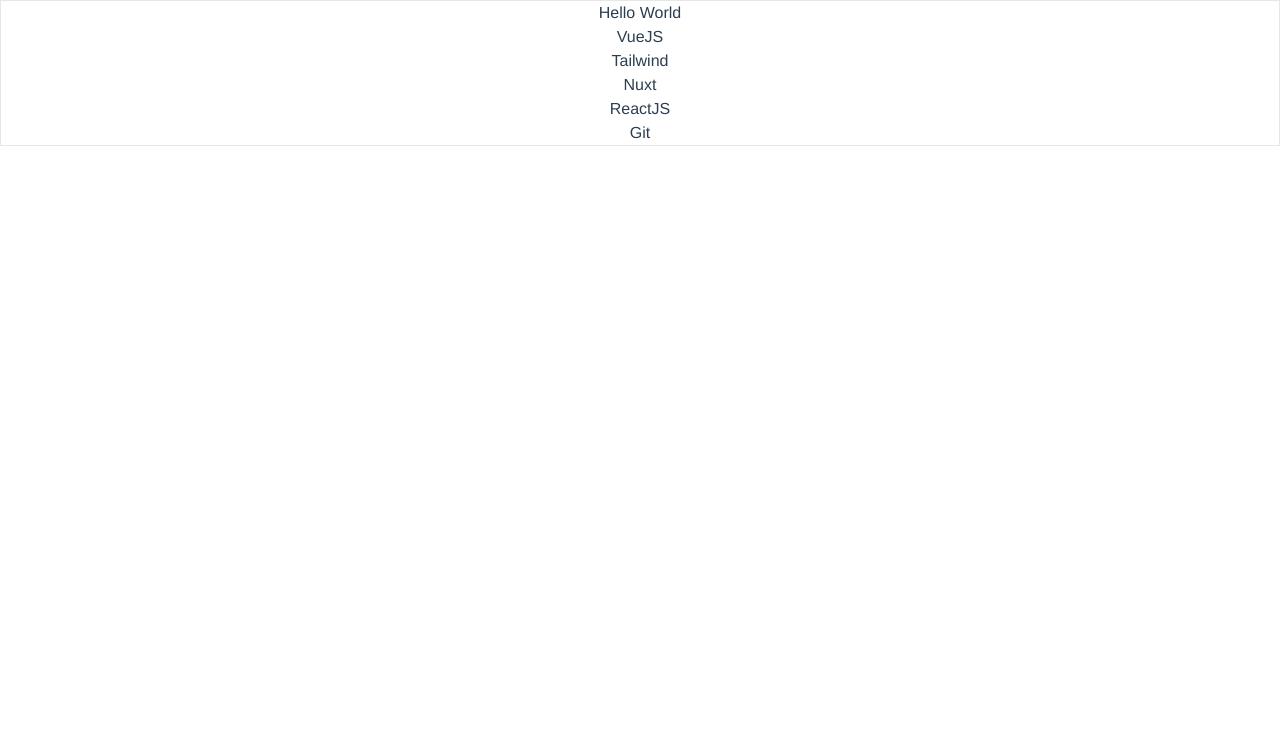
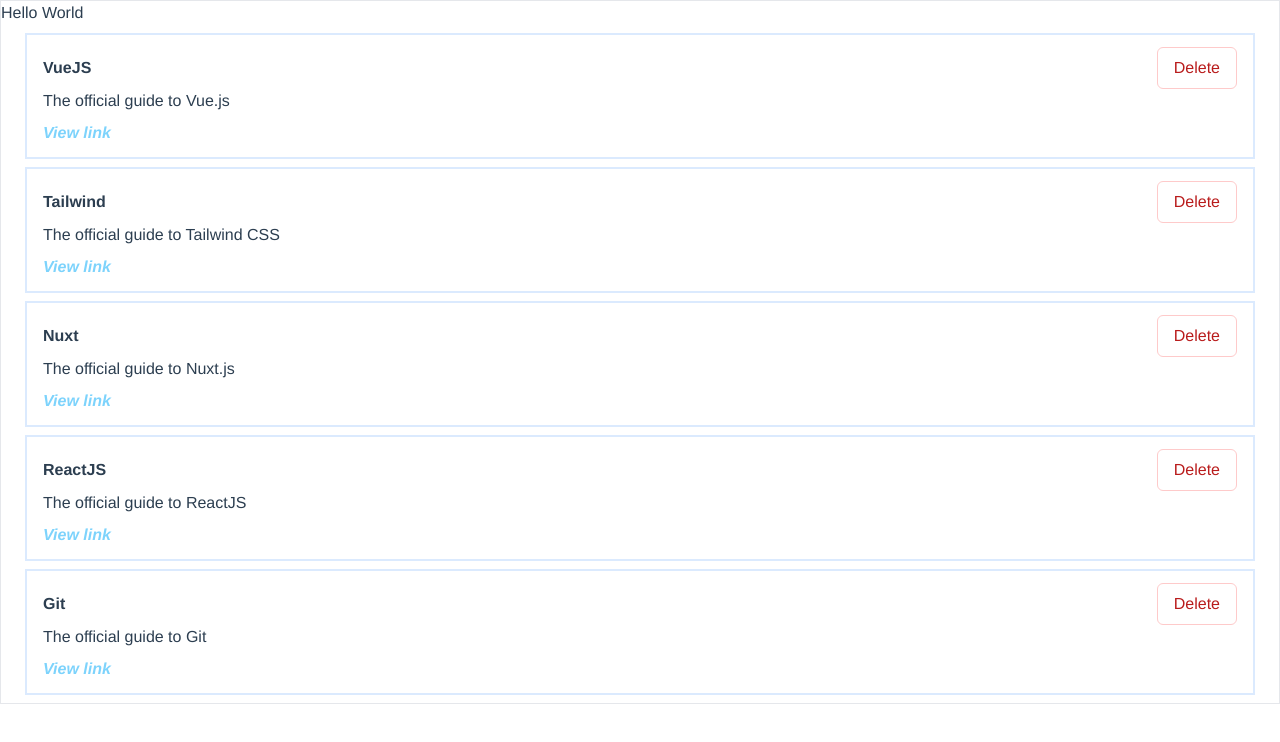
Before and after one commit to emilydaykin/dev-res, a Vue app: page / in a window 1280 px wide. Shown: the top 742 px of the page. Built offline with nearby package versions, Linux system fonts and the light colour scheme.

Commit message:
added template data and split component out

```diff
--- a/src/App.vue
+++ b/src/App.vue
@@ -1,25 +1,35 @@
 <template>
   <div class="border">
     <h1>Hello World</h1>
-    <ul >
-      <li v-for="resource in storedResources" v-bind:key="resource.id">{{ resource.title }}</li>
+    <ul>
+      <dev-resources
+        v-for="resource in storedResources"
+        v-bind:key="resource.id"
+        :title="resource.title"
+        :description="resource.description"
+        :link="resource.link"
+      ></dev-resources>
     </ul>
   </div>
 
 </template>
 
 <script>
+import DevResources from './components/dev-resources/DevResources.vue'
 
 export default {
   name: 'App',
+  components: {
+    DevResources
+  },
   data() {
     return {
       storedResources: [
-        {id: 1, title: 'VueJS', description: 'The official guide to Vue.js', url: 'https://vuejs.org'},
-        {id: 2, title: 'Tailwind', description: 'The official guide to Tailwind CSS', url: 'https://tailwindcss.com/'},
-        {id: 3, title: 'Nuxt', description: 'The official guide to Nuxt.js', url: 'https://nuxtjs.org/'},
-        {id: 4, title: 'ReactJS', description: 'The official guide to ReactJS', url: 'https://react.dev/'},
-        {id: 5, title: 'Git', description: 'The official guide to Git', url: 'https://git-scm.com/'},
+        {id: 1, title: 'VueJS', description: 'The official guide to Vue.js', link: 'https://vuejs.org'},
+        {id: 2, title: 'Tailwind', description: 'The official guide to Tailwind CSS', link: 'https://tailwindcss.com/'},
+        {id: 3, title: 'Nuxt', description: 'The official guide to Nuxt.js', link: 'https://nuxtjs.org/'},
+        {id: 4, title: 'ReactJS', description: 'The official guide to ReactJS', link: 'https://react.dev/'},
+        {id: 5, title: 'Git', description: 'The official guide to Git', link: 'https://git-scm.com/'},
       ]
     }
   }
@@ -32,7 +42,6 @@
   font-family: Avenir, Helvetica, Arial, sans-serif;
   -webkit-font-smoothing: antialiased;
   -moz-osx-font-smoothing: grayscale;
-  text-align: center;
   color: #2c3e50;
 }
 </style>
--- /dev/null
+++ b/src/components/dev-resources/DevResources.vue
@@ -0,0 +1,20 @@
+<template>
+  <li class="border-2 border-blue-100 my-2 mx-6 px-4 py-3">
+    <div >
+      <header class="flex items-center justify-between">
+        <h3 class="font-bold">{{title}}</h3>
+        <button class="border py-2 px-4 rounded-md border-red-200 text-red-700 hover:bg-red-100 transition">Delete</button>
+      </header>
+    </div>
+    <p>{{description}}</p>
+    <nav class="mt-2">
+      <a :href="link" target="_blank" class="text-sky-300 font-bold italic">View link</a>
+    </nav>
+  </li>
+</template>
+
+<script>
+export default {
+  props: ['title', 'description', 'link'],
+}
+</script>
```
